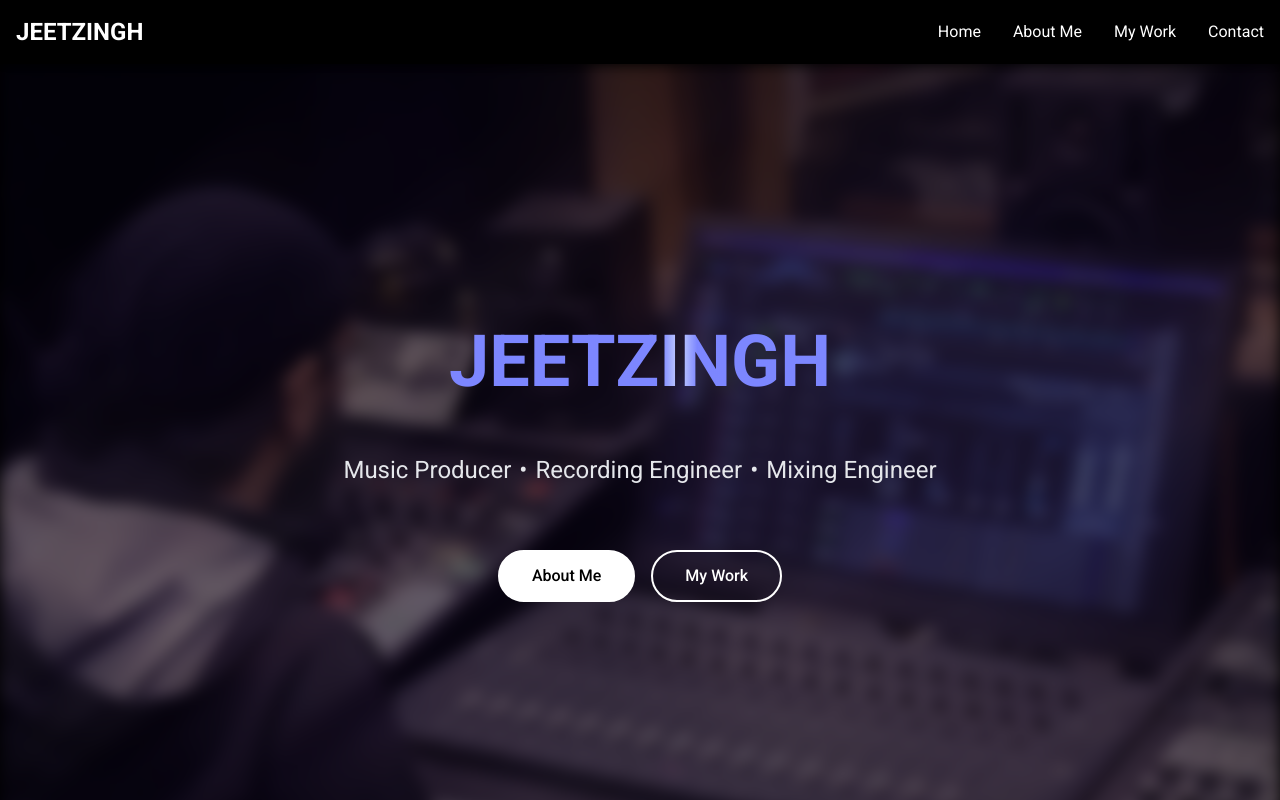
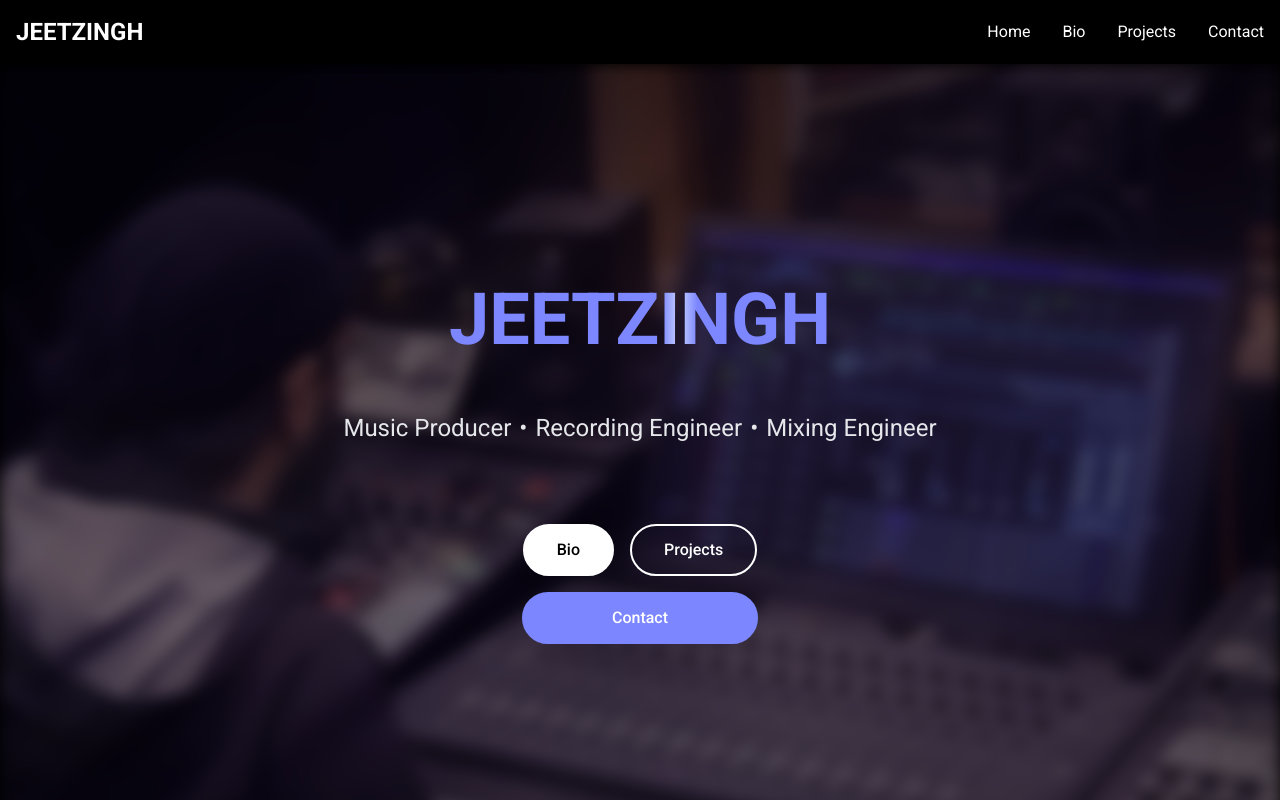
Before and after one commit to jeetajmani/jeetzingh-portfolio, a Next.js app in the folder site/: page / in a window 1280 px wide. Shown: the top 800 px of the page. Built offline with nearby package versions, Linux system fonts and the light colour scheme.

Commit message:
contact button, renaming sections

```diff
--- a/site/src/app/about/page.tsx
+++ b/site/src/app/about/page.tsx
@@ -7,7 +7,7 @@ export default function AboutPage() {
       {/* Hero section */}
       <section className="py-20 px-4 bg-gradient-to-b from-indigo-950 to-black">
         <div className="container mx-auto text-center">
-          <h1 className="text-4xl md:text-5xl font-bold mb-6">About Me</h1>
+          <h1 className="text-4xl md:text-5xl font-bold mb-6">Bio</h1>
           {/* <p className="text-xl text-gray-300 max-w-2xl mx-auto">
             My journey, influences, and the story behind the music.
           </p> */}
--- a/site/src/app/mywork/page.tsx
+++ b/site/src/app/mywork/page.tsx
@@ -6,9 +6,9 @@ export default function MyWorkPage() {
       {/* Hero section */}
       <section className="py-20 px-4 bg-gradient-to-b from-indigo-950 to-black">
         <div className="container mx-auto text-center">
-          <h1 className="text-4xl md:text-5xl font-bold mb-6">My Work</h1>
+          <h1 className="text-4xl md:text-5xl font-bold mb-6">Projects</h1>
           <p className="text-xl text-gray-300 max-w-2xl mx-auto">
-            A comprehensive overview of my work that has been released to the public.
+            A comprehensive overview of my contributions to projects that have been released to the public.
           </p>
         </div>
       </section>
--- a/site/src/app/page.tsx
+++ b/site/src/app/page.tsx
@@ -115,18 +115,26 @@ export default function Home() {
             </motion.div>
           </div>
 
-          <div className="flex flex-col sm:flex-row justify-center gap-4">
+          <div className="flex flex-col sm:flex-row justify-center gap-4 py-4">
             <Link
               href="/about"
-              className="bg-white border-2 border-white text-black py-3 px-8 rounded-full font-medium hover:bg-gray-200 transition-colors"
+              className="bg-white border-2 border-white text-black py-3 px-8 rounded-full font-medium hover:bg-gray-200 hover:border-gray-200 transition-colors"
             >
-              About Me
+              Bio
             </Link>
             <Link
               href="/mywork"
               className="bg-transparent border-2 border-white text-white py-3 px-8 rounded-full font-medium hover:bg-white/10 transition-colors"
             >
-              My Work
+              Projects
+            </Link>
+          </div>
+          <div className="flex flex-col sm:flex-row justify-center gap-4">
+            <Link
+              href="/contact"
+              className="bg-indigo-400 border-2 border-indigo-400 text-white py-3 px-22 rounded-full font-medium hover:bg-indigo-500 hover:border-indigo-500 transition-colors"
+            >
+              Contact
             </Link>
           </div>
         </div>
--- a/site/src/components/layout/Navbar.tsx
+++ b/site/src/components/layout/Navbar.tsx
@@ -33,10 +33,10 @@ const Navbar = () => {
             Home
           </Link>
           <Link href="/about" className="hover:text-gray-300 transition-colors">
-            About Me
+            Bio
           </Link>
           <Link href="/mywork" className="hover:text-gray-300 transition-colors">
-            My Work
+            Projects
           </Link>
           {/* <Link href="/shows" className="hover:text-gray-300 transition-colors">
             Shows
@@ -63,7 +63,7 @@ const Navbar = () => {
               className="block py-2 hover:text-gray-300 transition-colors"
               onClick={toggleMenu}
             >
-              About Me
+              Bio
             </Link>
             {/* <Link
               href="/shows"
@@ -77,7 +77,7 @@ const Navbar = () => {
               className="block py-2 hover:text-gray-300 transition-colors"
               onClick={toggleMenu}
             >
-              My Work
+              Projects
             </Link>
             <Link
               href="/contact"
```
